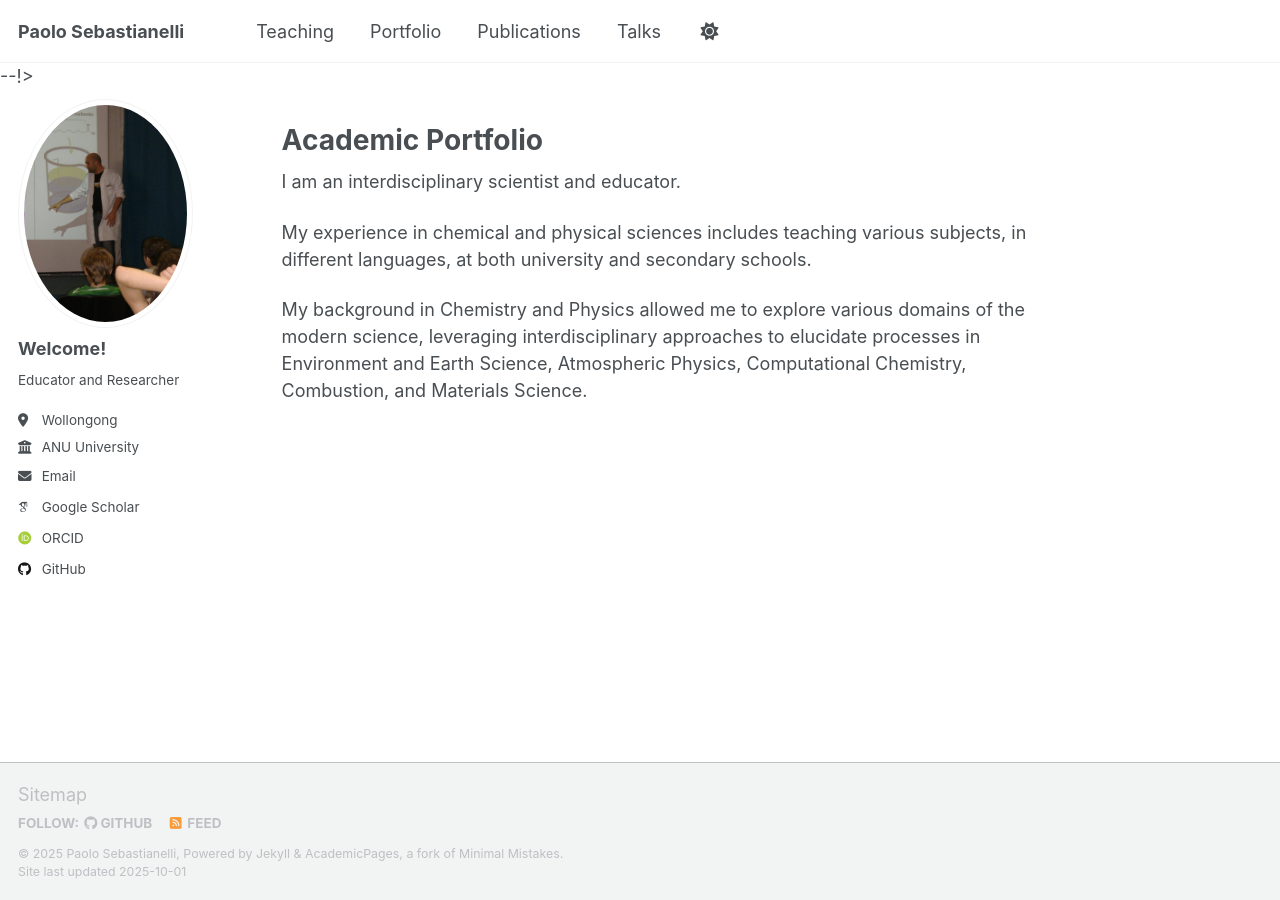
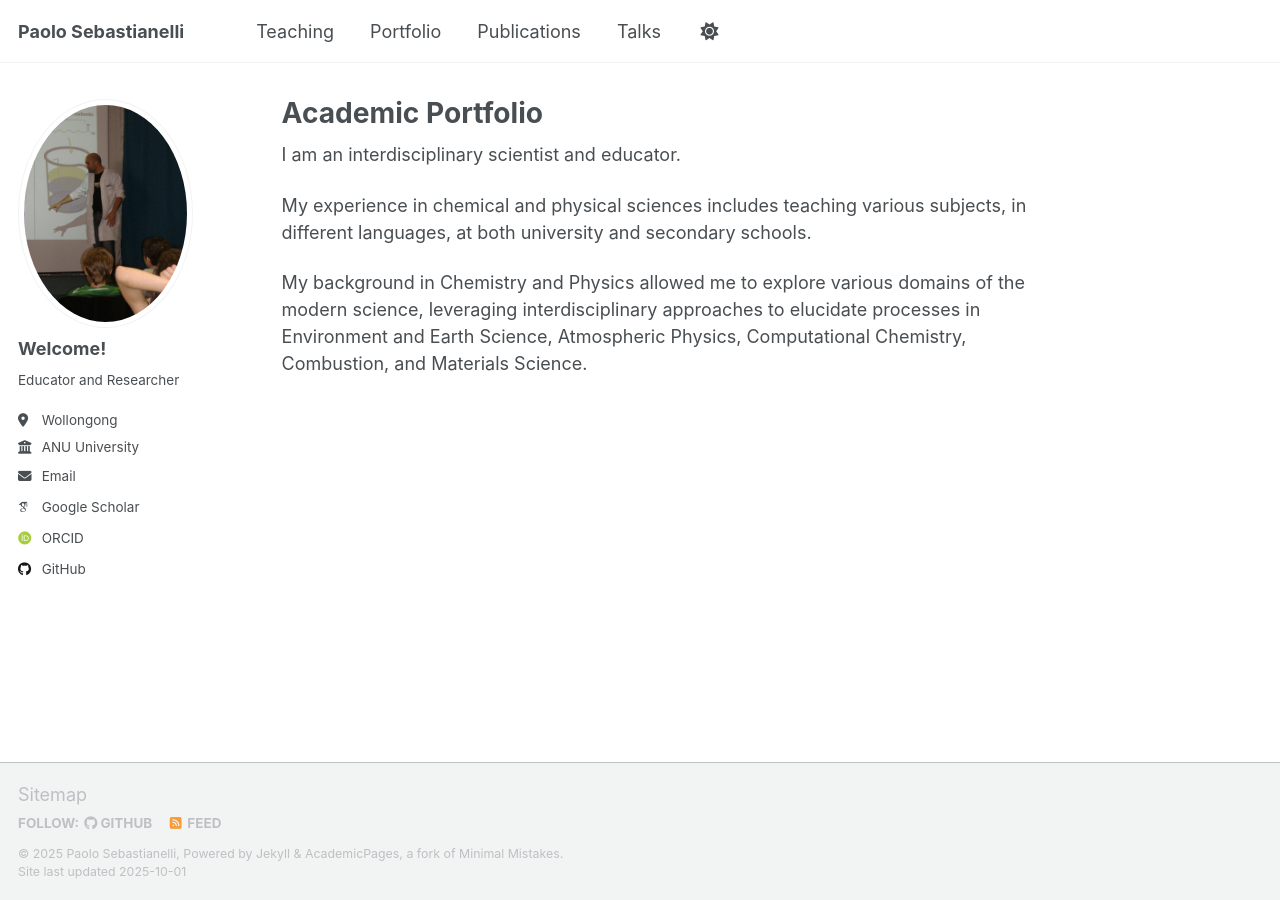
Before and after one commit to PaoloSebas/PaoloSebas.github.io, a Jekyll site: the page built from _pages/about.md, in a window 1280 px wide. Built offline with Jekyll 4.4.1, drawn with Linux system fonts in a browser that asks for light colours; some web fonts are replaced; a script that is not in the unit is left out.

Commit message:
Update masthead.html

```diff
--- a/_includes/masthead.html
+++ b/_includes/masthead.html
@@ -23,4 +23,4 @@
       </nav>
     </div>
   </div>
-</div> --!>
+</div>
```
